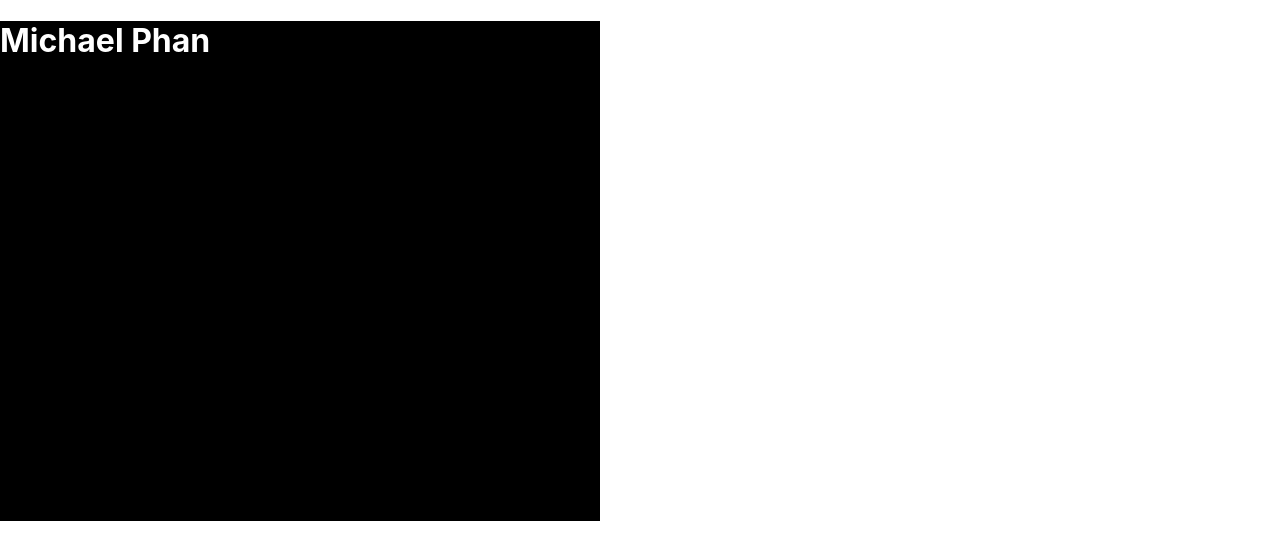
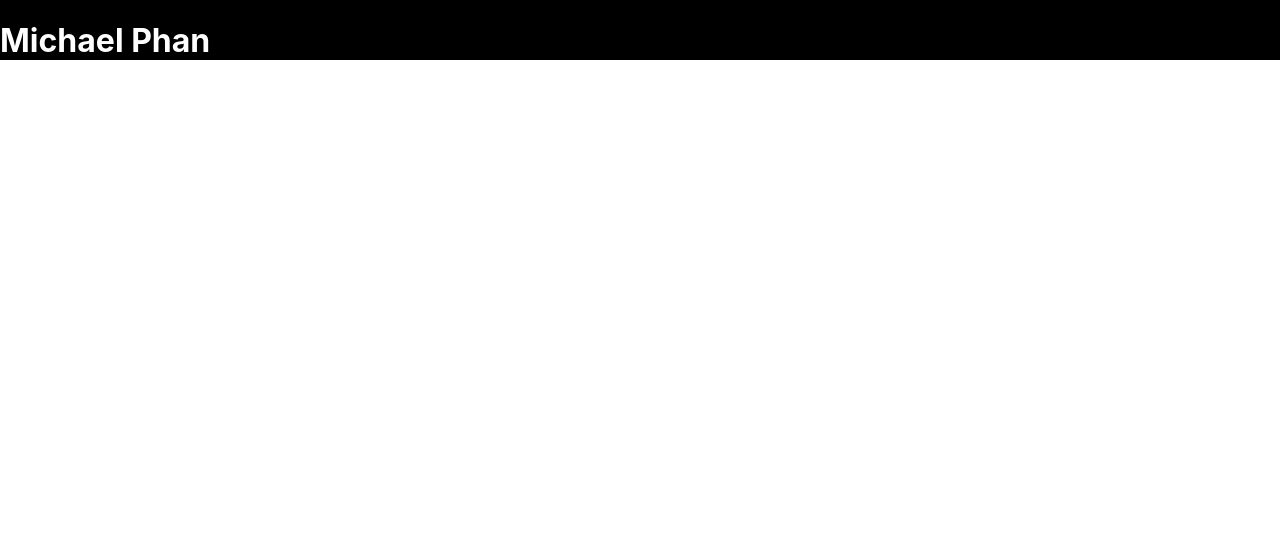
Before and after one commit to michaelphan350/mp-portfolio, a React (Create React App) app: page / in a window 1280 px wide. Shown: the top 560 px of the page. Built offline with nearby package versions, Linux system fonts and the light colour scheme.

Commit message:
navbar styling

```diff
--- a/src/components/navbar/navbar.css
+++ b/src/components/navbar/navbar.css
@@ -1,9 +1,10 @@
 #navbar {
     background-color: black;
-    height: 500px;
-    width: 600px;
+    width: 100%;
+    height: 60px;
+    color: white;
+    position: fixed;
+    top: 0;
+    justify-content: center;
+
 }
-
-h1 {
-    color: white;
-}
```
